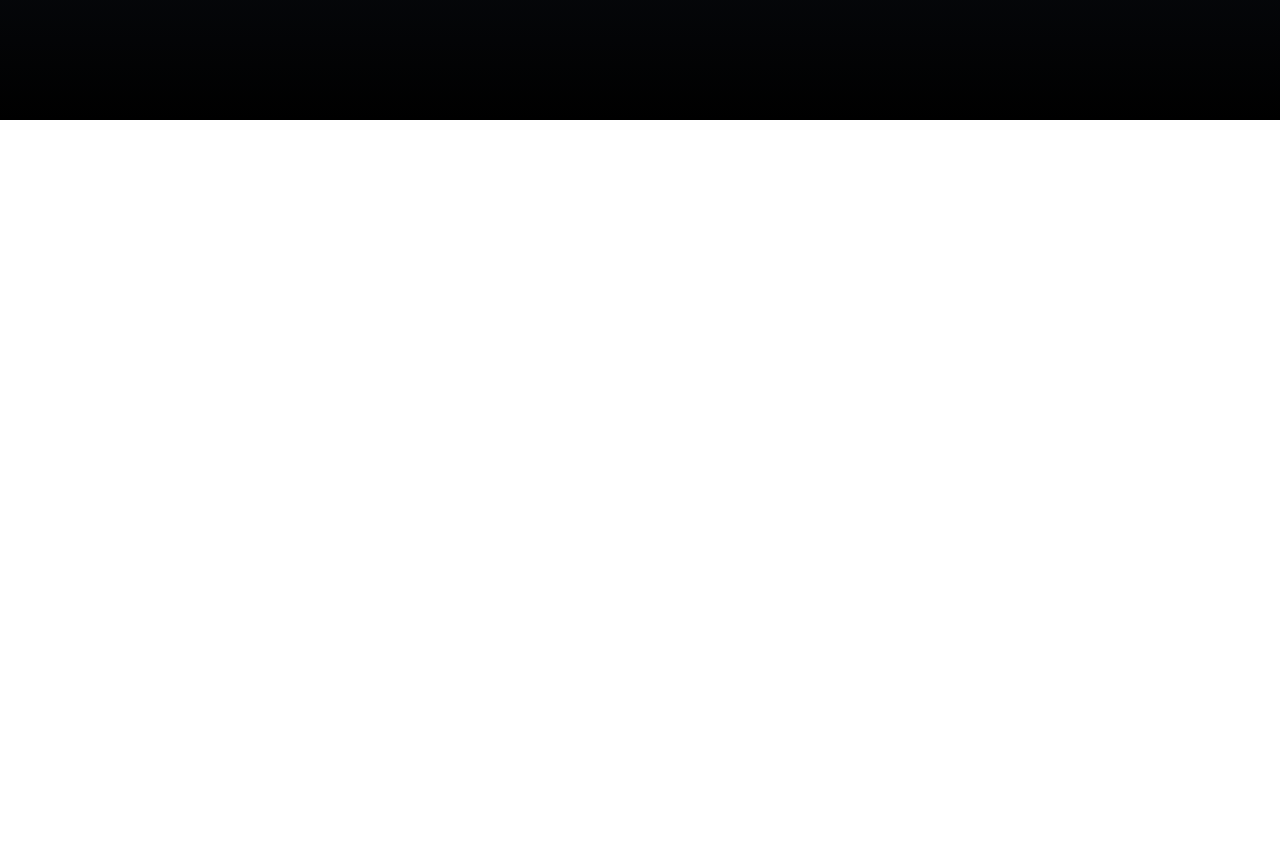
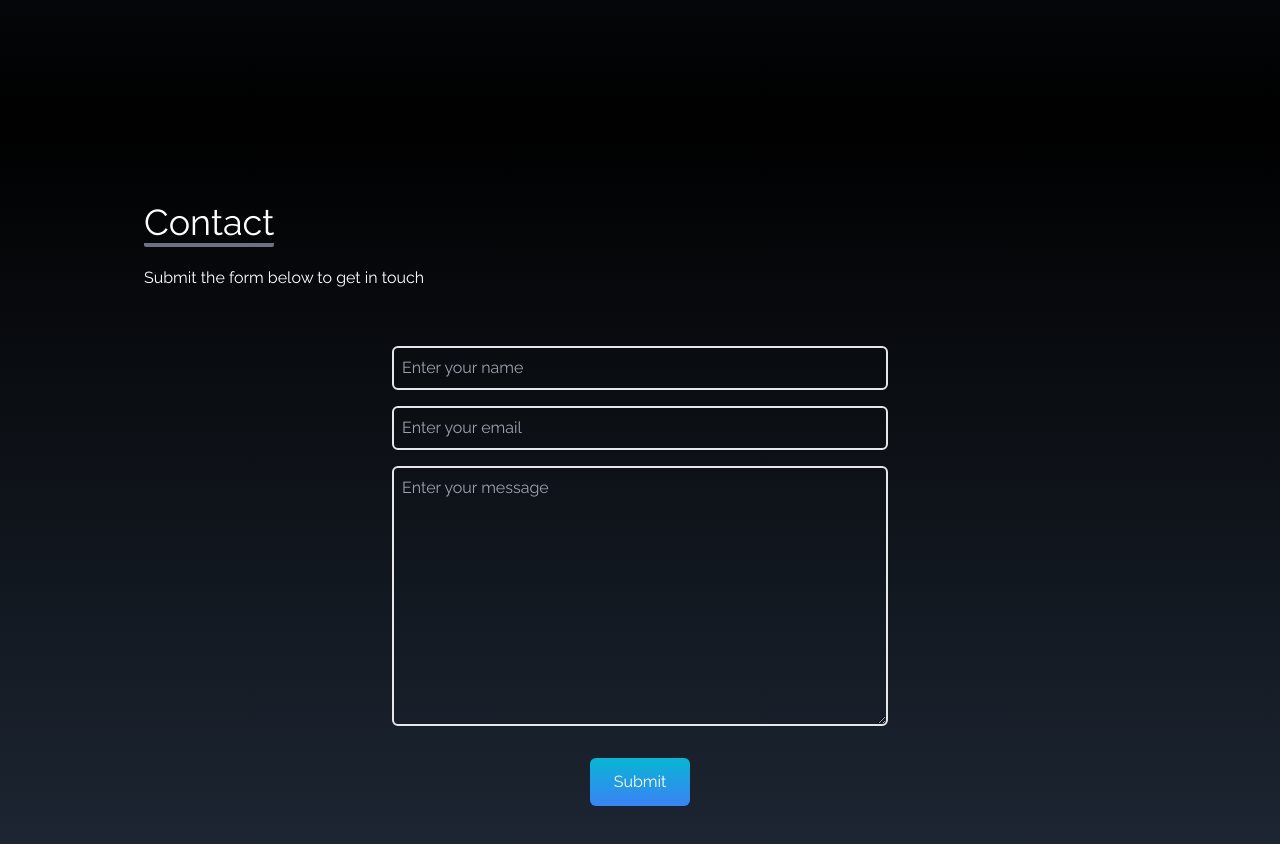
Before and after one commit to ShreyasDongare/ShreyasPortfolio, a React (Create React App) app: page / in a window 1280 px wide. Shown: the part 3080-3924 px from the top of the page. Before the commit the page ends 3200 px from the top, so only its background shows below. Built offline with nearby package versions, Linux system fonts and the light colour scheme.

Commit message:
worked on contact section and attached form with getform.io

```diff
--- a/package.json
+++ b/package.json
@@ -10,6 +10,7 @@
     "react-dom": "^18.2.0",
     "react-icons": "^4.6.0",
     "react-scripts": "5.0.1",
+    "react-scroll": "^1.8.8",
     "web-vitals": "^2.1.4"
   },
   "scripts": {
--- a/src/App.js
+++ b/src/App.js
@@ -1,6 +1,7 @@
 
 import React from 'react'
 import About from './components/About';
+import Contact from './components/Contact';
 import Experiance from './components/Experiance';
 import Home from './components/Home';
 import Navbar from './components/Navbar';
@@ -14,8 +15,9 @@ function App() {
       <Navbar/>
       <Home/>
       <About />
-      <Portflio/>
-      <Experiance/>
+      <Portflio />
+      <Experiance />
+      <Contact />
 
 
       <SocialLinks/>
--- /dev/null
+++ b/src/components/Contact.jsx
@@ -0,0 +1,58 @@
+import React from 'react'
+
+const Contact = () => {
+  return (
+    <div
+      name="contact"
+      className="w-full h-screen bg-gradient-to-b from-black to-gray-800 p-4 text-white"
+    >
+      <div className="flex flex-col p-4 justify-center max-w-screen-lg mx-auto h-full">
+        <div className="pb-8">
+          <p className="text-4xl inline border-b-4 rounded-sm border-gray-500">
+            Contact
+          </p>
+          <p
+            className="py-6
+                "
+          >
+            Submit the form below to get in touch
+          </p>
+        </div>
+        <div className="flex justify-center items-center ">
+          <form
+            action="https://getform.io/f/79f09a89-16a3-442f-bc4e-b273f1b4647f"
+            className="flex flex-col w-full mx-auto md:w-1/2"
+            method='POST'
+          >
+            <input
+              type="text"
+              name="name"
+              placeholder="Enter your name"
+              className="p-2 bg-transparent border-2 rounded-md text-white focus:outline-none focus:border-cyan-600"
+            />
+            <input
+              type="text"
+              name="email"
+              placeholder="Enter your email"
+              className="my-4 p-2 bg-transparent border-2 rounded-md text-white focus:outline-none  focus:border-cyan-600"
+            />
+
+            <textarea
+              name="message"
+              id=""
+              cols="30"
+              rows="10"
+              placeholder="Enter your message "
+              className="p-2 bg-transparent border-2 rounded-md text-white focus:outline-none  focus:border-cyan-600"
+            ></textarea>
+            <button type='submit' className="text-white bg-gradient-to-b from-cyan-500 to-blue-500 px-6 py-3 my-8 mx-auto flex items-center rounded-md hover:scale-105 duration-300 ">
+              Submit
+            </button>
+          </form>
+        </div>
+      </div>
+    </div>
+  );
+}
+
+export default Contact
--- a/src/components/SocialLinks.jsx
+++ b/src/components/SocialLinks.jsx
@@ -32,6 +32,7 @@ const SocialLinks = () => {
   ];
 
 
+
   return (
     <div className=" hidden md:flex flex-col fixed top-[35%] left-0">
       <ul>
```
Also changed, not shown: 1 other file (tests, documents, lock files or other folders).
